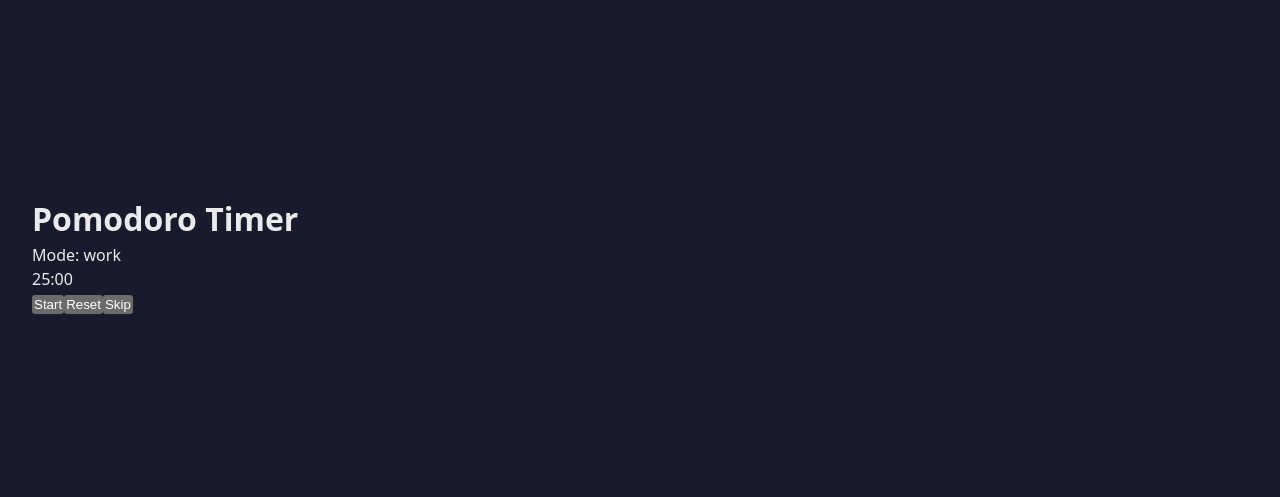
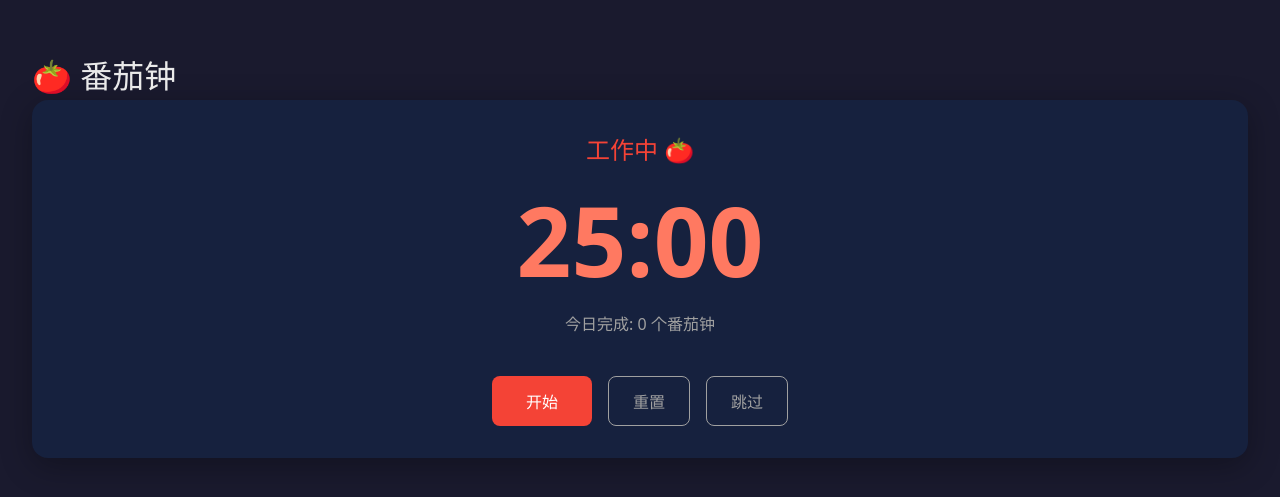
Before and after one commit to 657KB/pomodoro-timer, a React (Vite) app: page / in a window 1280 px wide. Shown: the part 145-642 px from the top of the page. Built offline with nearby package versions, Linux system fonts and the light colour scheme.

Commit message:
feat(timer): add Timer component with controls

```diff
--- a/src/App.jsx
+++ b/src/App.jsx
@@ -1,22 +1,14 @@
-import { useTimer } from './hooks/useTimer'
+import { Timer } from './components/Timer'
 
 function App() {
-  const { timeLeft, isRunning, mode, start, pause, reset, skip } = useTimer(
-    () => console.log('Work complete!'),
-    () => console.log('Break complete!')
-  )
-
-  const minutes = Math.floor(timeLeft / 60)
-  const seconds = Math.floor(timeLeft % 60)
-
   return (
-    <div>
-      <h1>Pomodoro Timer</h1>
-      <p>Mode: {mode}</p>
-      <p>{String(minutes).padStart(2, '0')}:{String(seconds).padStart(2, '0')}</p>
-      <button onClick={isRunning ? pause : start}>{isRunning ? 'Pause' : 'Start'}</button>
-      <button onClick={reset}>Reset</button>
-      <button onClick={skip}>Skip</button>
+    <div className="app">
+      <h1>🍅 番茄钟</h1>
+      <Timer
+        todayCount={0}
+        onWorkComplete={() => console.log('Work complete!')}
+        onBreakComplete={() => console.log('Break complete!')}
+      />
     </div>
   )
 }
--- /dev/null
+++ b/src/components/Timer.css
@@ -0,0 +1,102 @@
+.timer {
+  display: flex;
+  flex-direction: column;
+  align-items: center;
+  gap: 1.5rem;
+  padding: 2rem;
+  background: var(--color-bg-secondary);
+  border-radius: 16px;
+  box-shadow: 0 8px 32px rgba(0, 0, 0, 0.3);
+}
+
+.timer-mode {
+  font-size: 1.5rem;
+  font-weight: 500;
+  color: var(--color-text-secondary);
+  transition: color 0.3s ease;
+}
+
+.timer.work .timer-mode {
+  color: var(--color-accent);
+}
+
+.timer.break .timer-mode {
+  color: var(--color-break);
+}
+
+.timer-display {
+  font-size: 6rem;
+  font-weight: 700;
+  font-variant-numeric: tabular-nums;
+  color: var(--color-text-primary);
+  line-height: 1;
+  transition: color 0.3s ease;
+}
+
+.timer.work .timer-display {
+  color: var(--color-accent-light);
+}
+
+.timer.break .timer-display {
+  color: var(--color-break);
+}
+
+.timer-count {
+  font-size: 1rem;
+  color: var(--color-text-secondary);
+}
+
+.timer-controls {
+  display: flex;
+  gap: 1rem;
+  margin-top: 1rem;
+}
+
+.btn {
+  padding: 0.75rem 1.5rem;
+  font-size: 1rem;
+  font-weight: 500;
+  border: none;
+  border-radius: 8px;
+  cursor: pointer;
+  transition: all 0.2s ease;
+}
+
+.btn-primary {
+  background: var(--color-accent);
+  color: white;
+  min-width: 100px;
+}
+
+.btn-primary:hover {
+  background: var(--color-accent-light);
+  transform: translateY(-2px);
+}
+
+.btn-primary:active {
+  transform: translateY(0);
+}
+
+.btn-secondary {
+  background: transparent;
+  color: var(--color-text-secondary);
+  border: 1px solid var(--color-text-secondary);
+}
+
+.btn-secondary:hover {
+  background: rgba(255, 255, 255, 0.1);
+  color: var(--color-text-primary);
+  border-color: var(--color-text-primary);
+}
+
+.btn-secondary:active {
+  background: rgba(255, 255, 255, 0.05);
+}
+
+.timer.break .btn-primary {
+  background: var(--color-break);
+}
+
+.timer.break .btn-primary:hover {
+  background: #66bb6a;
+}
--- /dev/null
+++ b/src/components/Timer.jsx
@@ -0,0 +1,30 @@
+import { useTimer } from '../hooks/useTimer'
+import './Timer.css'
+
+export function Timer({ todayCount = 0, onWorkComplete, onBreakComplete }) {
+  const { timeLeft, isRunning, mode, start, pause, reset, skip } = useTimer(
+    onWorkComplete,
+    onBreakComplete
+  )
+
+  const minutes = Math.floor(timeLeft / 60)
+  const seconds = Math.floor(timeLeft % 60)
+  const formattedTime = `${String(minutes).padStart(2, '0')}:${String(seconds).padStart(2, '0')}`
+
+  return (
+    <div className={`timer ${mode}`}>
+      <div className="timer-mode">
+        {mode === 'work' ? '工作中 🍅' : '休息中 ☕'}
+      </div>
+      <div className="timer-display">{formattedTime}</div>
+      <div className="timer-count">今日完成: {todayCount} 个番茄钟</div>
+      <div className="timer-controls">
+        <button onClick={isRunning ? pause : start} className="btn btn-primary">
+          {isRunning ? '暂停' : '开始'}
+        </button>
+        <button onClick={reset} className="btn btn-secondary">重置</button>
+        <button onClick={skip} className="btn btn-secondary">跳过</button>
+      </div>
+    </div>
+  )
+}
```
Also changed, not shown: .sisyphus/notepads/pomodoro-timer/decisions.md (added), .sisyphus/notepads/pomodoro-timer/learnings.md (added).
